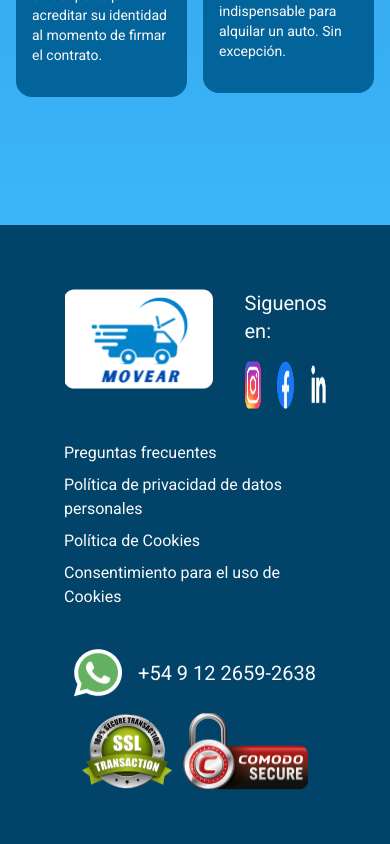
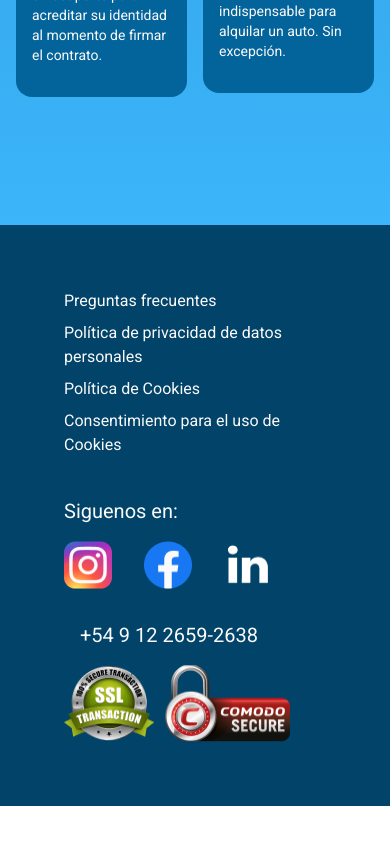
Before and after one commit to TaguaraVe/frontend, a Next.js app: page / in a window 390 px wide. Shown: the part 3478-4322 px from the top of the page. After the commit the page ends 4284 px from the top, so only its background shows below. Built offline with nearby package versions, Linux system fonts and the light colour scheme.

Commit message:
Footer mobile fix

```diff
--- a/src/components/Footer/index.tsx
+++ b/src/components/Footer/index.tsx
@@ -7,13 +7,13 @@ export const Footer = () => {
   return (
     <footer>
       <div className="grid grid-cols-1 md:grid-cols-3 gap-8 w-full">
-        <div className="flex">
+        <div className="flex order-1">
           <Image
             src={'/assets/images/logos/logo-footer.png'}
             alt="logo"
             width={150}
             height={100}
-            className="w-[150px] h-[100px] mr-8"
+            className="hidden md:block w-[150px] h-[100px] mr-8"
           />
           <div>
             <p className="text-xl">Siguenos en:</p>
@@ -48,7 +48,7 @@ export const Footer = () => {
             </div>
           </div>
         </div>
-        <div className="flex">
+        <div className="flex order-none md:order-2 ">
           <div className="flex-col w-full">
             <p
               onClick={() => router.push('/faq')}
@@ -76,7 +76,7 @@ export const Footer = () => {
             </p>
           </div>
         </div>
-        <div className="flex flex-col justify-center items-center space-y-4">
+        <div className="flex flex-col justify-center items-start md:items-center space-y-4 order-3">
           <div className="flex justify-center items-center space-x-4">
             <span>
               <Image
@@ -84,7 +84,7 @@ export const Footer = () => {
                 alt="linkedin logo"
                 width={48}
                 height={48}
-                className="w-[48px] h-[48px]"
+                className="w-[48px] h-[48px] hidden md:block"
               />
             </span>
             <span className="text-xl">+54 9 12 2659-2638</span>
```
